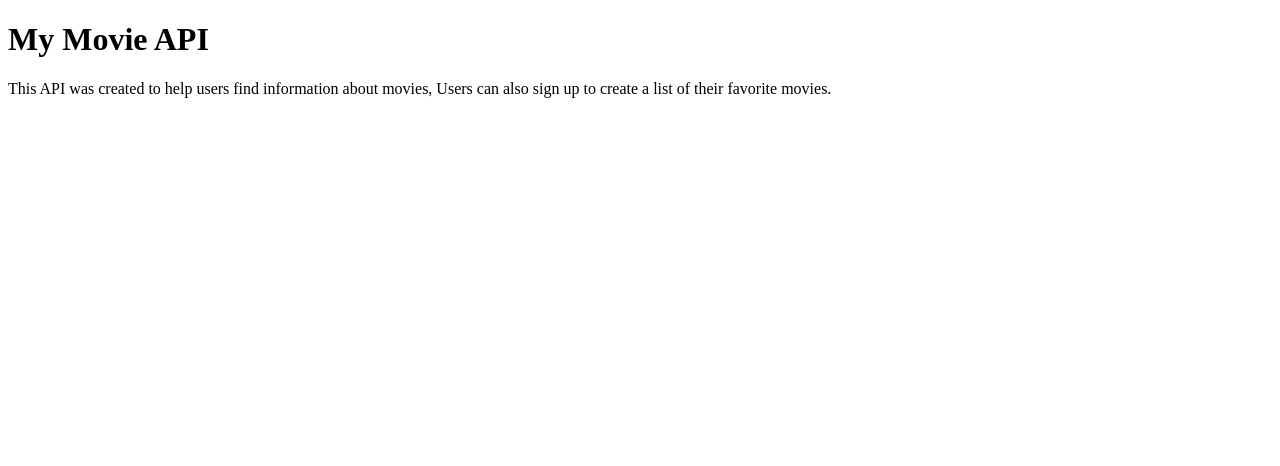
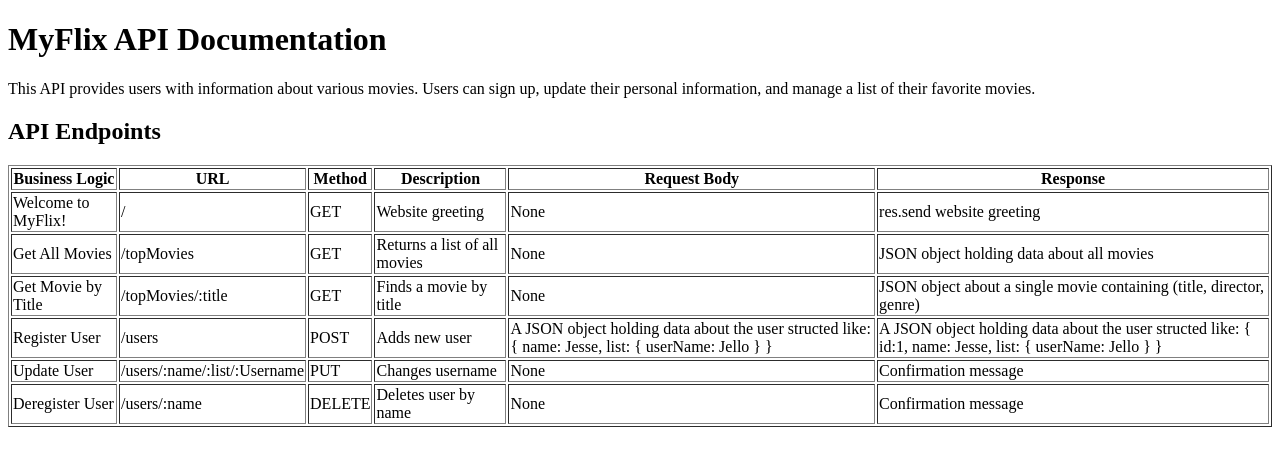
Before and after one commit to Jelloko/movie_api, a plain HTML site: page public/documentation.html in a window 1280 px wide. Drawn offline with Linux system fonts and the light colour scheme.

Commit message:
This commit should create a table containing information about the MyFlix API.

```diff
--- a/public/documentation.html
+++ b/public/documentation.html
@@ -1,13 +1,95 @@
 <!DOCTYPE html>
-<html>
-  <head>
-    <meta charset="utf-8" />
-    <meta name="viewport" content="width=device-width" />
-    <title>My Flix</title>
-  </head>
-  <body>
-    <h1>My Movie API</h1>
-    <p>This API was created to help users find information about movies, Users can also sign up to create a list of their favorite movies. </p>
-    <script type="module" src="server.js"></script>
-  </body>
+<html lang="en">
+<head>
+    <meta charset="UTF-8">
+    <meta name="viewport" content="width=device-width, initial-scale=1.0">
+    <title>Documentation</title>
+</head>
+<body>
+    <h1>MyFlix API Documentation</h1>
+
+    <p>This API provides users with information about various movies.
+       Users can sign up, update their personal information, and manage a list of their favorite movies.</p>
+           <h2>API Endpoints</h2>
+        <table border="1">
+            <thead>
+                <tr>
+                    <th>Business Logic</th>
+                    <th>URL</th>
+                    <th>Method</th>
+                    <th>Description</th>
+                    <th>Request Body</th>
+                    <th>Response</th>
+                </tr>
+            </thead>
+            <tbody>
+                <!-- Welcome to MyFlix! -->
+                <tr>
+                    <td>Welcome to MyFlix!</td>
+                    <td>/</td>
+                    <td>GET</td>
+                    <td>Website greeting</td>
+                    <td>None</td>
+                    <td>res.send website greeting</td>
+                </tr>
+                   <!-- Get All Movies -->
+                <tr>
+                    <td>Get All Movies</td>
+                    <td>/topMovies</td>
+                    <td>GET</td>
+                    <td>Returns a list of all movies</td>
+                    <td>None</td>
+                    <td>JSON object holding data about all movies</td>
+                </tr>
+                   <!-- Get Movie by Title -->
+                <tr>
+                    <td>Get Movie by Title</td>
+                    <td>/topMovies/:title</td>
+                    <td>GET</td>
+                    <td>Finds a movie by title</td>
+                    <td>None</td>
+                    <td>JSON object about a single movie containing (title, director, genre)</td>
+                </tr>
+                <!-- Register User -->
+                <tr>
+                    <td>Register User</td>
+                    <td>/users</td>
+                    <td>POST</td>
+                    <td>Adds new user</td>
+                    <td>A JSON object holding data about the user structed like: {
+                        name: Jesse,
+                        list: {
+                            userName: Jello
+                        }
+                    }
+                    </td>
+                    <td>A JSON object holding data about the user structed like: {
+                        id:1,
+                        name: Jesse,
+                        list: {
+                            userName: Jello
+                        }
+                    }</td>
+                </tr>
+                   <!-- Update User -->
+                <tr>
+                    <td>Update User</td>
+                    <td>/users/:name/:list/:Username</td>
+                    <td>PUT</td>
+                    <td>Changes username</td>
+                    <td>None</td>
+                    <td>Confirmation message</td>
+                </tr>
+                   <!-- Deregister User -->
+                <tr>
+                    <td>Deregister User</td>
+                    <td>/users/:name</td>
+                    <td>DELETE</td>
+                    <td>Deletes user by name</td>
+                    <td>None</td>
+                    <td>Confirmation message</td>
+                </tr>
+            </tbody>
+        </table>
+    </body>
 </html>
```
